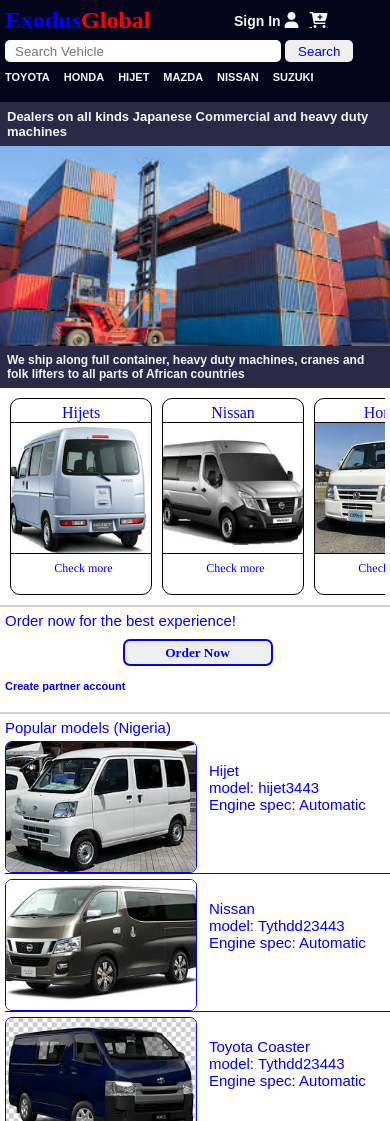
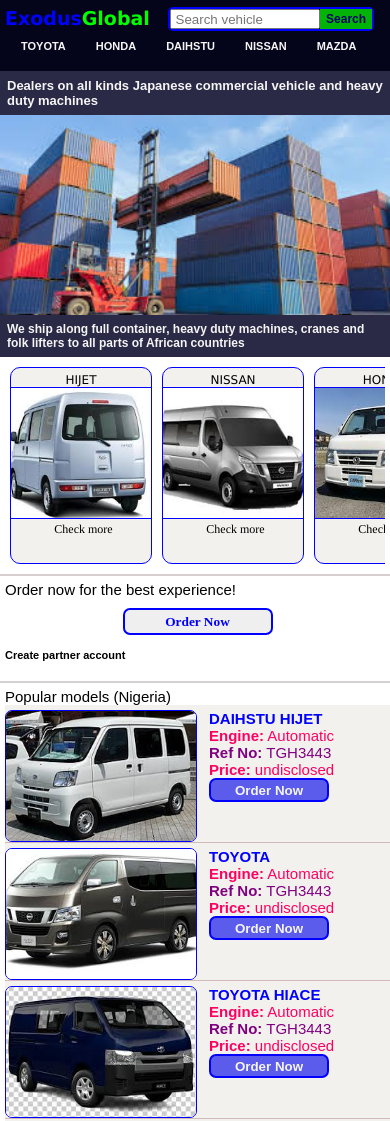
Before and after one commit to Emylet/exodus-global, a plain HTML site: page index.html in a window 390 px wide. Shown: the top 1121 px of the page. Drawn offline with Linux system fonts and the light colour scheme.

Commit message:
stuffs keeps on coming

```diff
--- a/goods.css
+++ b/goods.css
@@ -1,6 +1,9 @@
 *{
     margin: 0;
     padding: 0;
+}
+body{
+    font-family: Verdana, Geneva, Tahoma, sans-serif;
 }
 nav{
     background: black;
@@ -12,9 +15,14 @@ nav{
     padding-top: 2px;
     padding-left: 5px;
     padding-top: 9px;
+    font-size: 22px;
 }
     .head-name strong{
-    color: red;
+    color: lime;
+}
+.head-name a{
+    text-decoration: none;
+    color: blue;
 }
 #vehicles-links{
     display: flex;
--- a/index.css
+++ b/index.css
@@ -1,6 +1,9 @@
 *{
     margin: 0;
     padding: 0;
+}
+body{
+    font-family: Verdana, Geneva, Tahoma, sans-serif;
 }
 nav{
     background: rgb(4, 4, 26);
@@ -16,14 +19,55 @@ nav{
     padding-left: 5px;
 }
 .head-name strong{
-    color: red;
+    color: lime;
+}
+.head-name a{
+    text-decoration: none;
+    color: blue;
 }
 .user-div{
-    padding-left: 75%;
+    padding-left: 60%;
+}
+
+
+form{
+    color: blue;
+    display: flex;
+    width: 100%;
+    padding: 0;
+    border: 3px solid blue;
+    border-radius: 5px;
+    outline: none;
+}
+input{width: 90%;}
+input[type="search"] {
+    border: none;
+    background: whitesmoke;
+    margin: 0;
+    padding: 7px 8px;
+    font-size: 14px;
+    color: inherit;
+    border: none;
+    border-radius: 0;
+}
+input[type="search"]::placeholder {
+    color: white;
+}
+button[type="submit"] {
+    width: 50px;
+    padding: 0;
+    margin: 0;
+    border: none;
+    cursor: pointer;
+    opacity: 0.7;
+    background: lime;
+    color: darkblue;
+    font-size: 12px;
+    font-weight: bold
 }
 .sign{
     font-family: sans-serif;
-    font-size: 14px;
+    font-size: 12px;
     font-weight: bold;
 }
 .carty{
@@ -36,14 +80,7 @@ nav{
     padding-top: 5px;
     text-align: center;
 }
-#input-srch{
-    width: 50%;
-    height: 22px;
-    border: none;
-    color:  darkblue;
-    border-radius: 5px;
-    padding-left: 10px;
-}
+
 .send-srch{
     width: 11%;
     height: 22px;
@@ -52,26 +89,27 @@ nav{
     border-radius: 5px
 }
 .brands-sec{
-    padding-top: 9px;
+    padding-top: 14px;
     padding-bottom: 0;
 }
 .item-logos{
     width: 100%;
     display: flex;
     list-style: none;
-    justify-content: center;
 }
+
 .item-logos a{
     text-decoration: none;
     color: whitesmoke;
+    padding-left: 16px;
 }
 li{
-    margin: 15px;
+    margin: 10px;
     margin-left: 0;
     margin-top: 0;
     font-family: sans-serif;
-    font-weight: bold;
-    font-size: 13px;
+    font-weight: 600;
+    font-size: 15px;
 }
 li:hover{
     color: orangered;
@@ -134,23 +172,24 @@ li:hover{
     justify-content: center;
 }
 #advt-div{
-    background: white;
+    background: rgba(243, 241, 237, 0.938);
     width: 190px;
     height: 220px;
     border-radius: 10px;
     margin: 5px;
-    border: 1px solid black;
+    border: 1px solid blue;
     color: blue;
     padding-top: 5px;
     text-align: center;
+    font-size: 12px;
 }
 
 .imgs{
     width: 190px;
     height: 150px;
     object-fit: cover;
-    border-top: 1px solid black;
-    border-bottom: 1px solid black;
+    border-top: 1px solid blue;
+    border-bottom: 1px solid blue;
 }
 #checks{
     padding-left: 5px;
@@ -163,7 +202,7 @@ li:hover{
     padding-left: 5px;
     padding-top: 5px;
     font-size: 15px;
-    color: blue;
+    color: black;
     font-family: arial;
     text-align: left;
     height: 100px;
@@ -190,7 +229,7 @@ li:hover{
     color: whitesmoke;
 }
 #partner-acc{
-    color: blue;
+    color: black;
     text-decoration: none;
     font-size: 11px;
     font-family:sans-serif;
@@ -203,7 +242,7 @@ li:hover{
     padding-left: 5px;
     padding-top: 5px;
     font-size: 15px;
-    color: blue;
+    color: black;
     font-family: arial;
     text-align: left;
     height: 100%;
@@ -215,7 +254,7 @@ li:hover{
     display: flex;
     padding-top: 5px;
     padding-left: 20px;
-    border-bottom: 1px solid blue;
+    font-family:  Times, 'Times New Roman', serif;
 }
 .imgs-md{
     width: 190px;
@@ -225,8 +264,35 @@ li:hover{
     border-radius: 7px;
 }
 #span-mds{
-    padding-top: 21px;
     padding-left: 12px;
+    font-family: arial;
+    color: rgb(255, 0, 98);
+}
+#span-mds strong{
+    color:blue;
+}
+#span-mds b{
+    font-weight: bold;
+}
+
+.md-nms{
+    color: purple;
+}
+.md-btn{
+    width: 120px;
+    height: 24px;
+    font-family: 'Times New Roman', Times, serif;
+    color: whitesmoke;
+    background: rgb(91, 91, 236);
+    font-weight: bold;
+    font-family: arial;
+    border: 2px solid blue;
+    border-radius: 7px;
+    cursor: pointer;
+}
+.md-btn:hover{
+    background: whitesmoke;
+    color: blue;
 }
 footer{
     width: 100%;
@@ -255,7 +321,7 @@ footer{
 .media-link a{
     text-decoration: none;
     color: whitesmoke;
-    margin: 10px;
+    margin: 20px;
     padding-bottom: 7px;
 }
 .fab{
@@ -270,6 +336,48 @@ footer{
 .fa-instagram{
     color: rgb(166, 97, 235);
 }
+@media (max-width:800px){
+    .user-div{
+        padding-left: 20%;
+    }
+    form{
+        display: flex;
+        width: 93%;
+        height: 20px;
+        padding: 0;
+        border: 2px solid blue;
+        border-radius: 5px;
+    }
+    input{width: 74%;}
+    input[type="search"] {
+        border: none;
+        background: whitesmoke;
+        margin: 0;
+        padding: 7px 8px;
+        font-size: 14px;
+        color: inherit;
+        border: none;
+        border-radius: 0;
+        outline: none;
+    }
+    input[type="search"]::placeholder {
+        color: white;
+    }
+    button[type="submit"] {
+        width: 26%;
+        padding: 0;
+        margin: 0;
+        border: none;
+        border-radius: 0;
+        cursor: pointer;
+        opacity: 0.7;
+        background: lime;
+        color: darkblue;
+        font-size: 12px;
+        font-weight: bold;
+    }
+
+}
 @media (max-width:500px){
     nav{
         background: rgb(4, 4, 26);
@@ -283,12 +391,14 @@ footer{
         color: blue;
         padding-top: 2px;
         padding-left: 0;
+        font-size: 19px;
     }
     .head-name strong{
-        color: red;
+        color: lime;
     }
     .user-div{
-        padding-left: 22%;
+        padding-top: 2px;
+        padding-left: 18px;
     }
     .sign{
         font-family: sans-serif;
@@ -302,23 +412,56 @@ footer{
         color: whitesmoke;
     }
     .srch-div{
-        padding-top: 5px;
+        padding-top: 3px;
         text-align: left;
     }
-    #input-srch{
-        width: 70%;
-        height: 22px;
-        border: none;
-        border-radius: 5px;
-        padding-left: 10px;
-    }
+
     .send-srch{
-        width: 18%;
-        height: 22px;
-        color: blue;
+        width: 22%;
+        height: 19px;
+        color: black;
         border: none;
         border-radius: 5px
     }
+
+
+form{
+    display: flex;
+    width: 93%;
+    height: 20px;
+    padding: 0;
+    border: 2px solid blue;
+    border-radius: 5px;
+}
+input{width: 74%;}
+input[type="search"] {
+    border: none;
+    background: whitesmoke;
+    margin: 0;
+    padding: 7px 8px;
+    font-size: 14px;
+    color: inherit;
+    border: none;
+    border-radius: 0;
+    outline: none;
+}
+input[type="search"]::placeholder {
+    color: white;
+}
+button[type="submit"] {
+    width: 26%;
+    padding: 0;
+    margin: 0;
+    border: none;
+    border-radius: 0;
+    cursor: pointer;
+    opacity: 0.7;
+    background: lime;
+    color: darkblue;
+    font-size: 12px;
+    font-weight: bold;
+}
+
     .brands-sec{
         padding-top: 9px;
         padding-bottom: 0;
@@ -375,17 +518,17 @@ footer{
         justify-content: left;
     }
     #advt-div{
-        background: white;
+        background: rgba(243, 241, 237, 0.938);
         width: 140px;
         height: 190px;
         border-radius: 10px;
         margin: 5px;
-        border: 1px solid black;
-        color: blue;
+        border: 1px solid blue;
+        color: black;
         text-align: center;
     }
     .mds{
-        color: blue;
+        color: black;
         font-size: 13px;
         padding-left: 10px;
         padding-top: 5px;
@@ -396,12 +539,12 @@ footer{
         width: 140px;
         height: 130px;
         object-fit: cover;
-        border-bottom: 1px solid black;
+        border-bottom: 1px solid blue;
     }
     #checks{
         padding-left: 5px;
         font-size: 12px;
-        color: blue;
+        color: black;
         text-decoration: navy;
         font-family: times;
     }
@@ -409,6 +552,8 @@ footer{
         display: flex;
         padding-top: 5px;
         padding-left: 0;
+        background: rgba(243, 241, 237, 0.938);
+        border-bottom: 1px solid rgb(211, 186, 186);
     }
 
     .media-link{
@@ -416,6 +561,10 @@ footer{
         display: flex;
         list-style: none;
         justify-content: left;
-        padding-left: 12px;
+        padding-left: 1px;
+    }
+    #mail{
+        font-size: 12px;
+        padding-left: 0;
     }
 }
--- a/index.html
+++ b/index.html
@@ -13,30 +13,28 @@
     <!--Navbar Section-->
     <nav>
         <div class="navbar">
-           <h1 class="head-name">Exodus<strong>Global</strong> </h1>
+           <h1 class="head-name"><a href="index.html">Exodus<strong>Global</strong> </a></h1>
            <div class="user-div">
-                <span class="sign">Sign In </span>
-                <a href="#" class="fas fa-user"></a>
-                <a href="#" class="fas fa-cart-plus carty" ></a>
+            <form>
+                <input type="text" placeholder=" Search vehicle" id="input-srch" />
+                <button type="submit" id="srchBtn">Search</button>
+            </form>
+
             </div>
         </div>
-        <div class="srch-div">
-            <input id="input-srch" type="text" placeholder="Search Vehicle">
-            <input class="send-srch" type="button" value="Search" id="srchBtn">
-        </div>
+
         <div class="brands-sec">
             <ul class="item-logos">
                     <a href="goods.html"><li>TOYOTA</li></a>
                     <a href="goods.html"><li>HONDA</li></a>
-                <a href="goods.html"><li>HIJET</li></a>
+                    <a href="goods.html"><li>DAIHSTU</li></a>
+                    <a href="goods.html"><li>NISSAN</li></a>
                     <a href="goods.html"><li>MAZDA</li></a>
-                <a href="goods.html"><li>NISSAN</li></a>
-                <a href="goods.html"><li>SUZUKI</li></a>
             </ul>
         </div>
     </nav>
     <div class="descri-div">
-        <p class="dsc-p">Dealers on all kinds Japanese Commercial and heavy duty machines</p>
+        <p class="dsc-p">Dealers on all kinds Japanese commercial vehicle and heavy duty machines</p>
     </div>
     <div class="ship-div" id="advert-img">
 
@@ -48,33 +46,33 @@
         </div>
     <div class="advert-cnt">
         <div id="advt-div">
-            Hijets
+            HIJET
             <img class="imgs" src="hij/download (10).jpg">
             <a id="checks" href="goods.html">Check more</a>
         </div>
 
         <div id="advt-div">
-            Nissan
+            NISSAN
             <img class="imgs" src="niss/download (3).jpg">
             <a id="checks" href="goods.html">Check more</a>
         </div>
         <div id="advt-div">
-            Honda
+            HONDA
             <img class="imgs" src="hond/img003.jpg">
             <a id="checks" href="goods.html">Check more</a>
         </div>
         <div id="advt-div">
-            Suzuki
+            SUZUKI
             <img class="imgs" src="suzi/download (11).jpg">
             <a id="checks" href="goods.html">Check more</a>
         </div>
         <div id="advt-div">
-            Toyota
+            TOYOTA
             <img class="imgs" src="toyo/bus17.jpg">
             <a id="checks" href="goods.html">Check more</a>
         </div>
         <div id="advt-div">
-            Mazda
+            MAZDA
             <img class="imgs" src="mazd/download (9).jpg">
             <a id="checks" href="goods.html">Check more</a>
         </div>
@@ -90,49 +88,70 @@
         Popular models (Nigeria)
         <div class="popular-model">
             <img class="imgs-md" src="hij/download (8).jpg">
-            <span id="span-mds">Hijet <br>
-            model: hijet3443<br>
-            Engine spec: Automatic
+            <span id="span-mds"> <strong>DAIHSTU HIJET </strong><br>
+            <b>Engine:</b> Automatic
+            <p class="md-nms"><b>Ref No:</b> TGH3443</p>
+            <b>Price:</b> undisclosed<br>
+            <input class="md-btn" type="button" value="Order Now">
         </span>
         </div>
         <div class="popular-model">
             <img class="imgs-md" src="niss/download (4).jpg">
-            <span id="span-mds">Nissan<br>
-            model: Tythdd23443<br>
-            Engine spec: Automatic
+            <span id="span-mds"> <strong>TOYOTA </strong><br>
+                <b>Engine:</b> Automatic
+                <p class="md-nms"><b>Ref No:</b> TGH3443</p>
+                <b>Price:</b> undisclosed<br>
+                <input class="md-btn" type="button" value="Order Now">
             </span>
         </div>
         <div class="popular-model">
             <img class="imgs-md" src="toyo/bus13.jpg">
-            <span id="span-mds">Toyota Coaster <br>
-            model: Tythdd23443<br>
-            Engine spec: Automatic
+            <span id="span-mds"> <strong>TOYOTA HIACE </strong><br>
+                <b>Engine:</b> Automatic
+                <p class="md-nms"><b>Ref No:</b> TGH3443</p>
+                <b>Price:</b> undisclosed<br>
+                <input class="md-btn" type="button" value="Order Now">
             </span>
         </div>
         <div class="popular-model">
             <img class="imgs-md" src="niss/download (19).jpg">
-            <span id="span-mds">Nissan <br>
-            model: Nisad443<br>
-            Engine spec: Manual
+            <span id="span-mds"> <strong>DAIHSTU HIJET </strong><br>
+                <b>Engine:</b> Automatic
+                <p class="md-nms"><b>Ref No:</b> TGH3443</p>
+                <b>Price:</b> undisclosed<br>
+                <input class="md-btn" type="button" value="Order Now">
             </span>
         </div>
 
         <div class="popular-model">
             <img class="imgs-md" src="hij/download (14).jpg">
-            <span id="span-mds">Hijet <br>
-            model: Nisad443<br>
-            Engine spec: Manual
+            <span id="span-mds"> <strong>DAIHSTU HIJET </strong><br>
+                <b>Engine:</b> Automatic
+                <p class="md-nms"><b>Ref No:</b> TGH3443</p>
+                <b>Price:</b> undisclosed<br>
+                <input class="md-btn" type="button" value="Order Now">
             </span>
         </div>
         <div class="popular-model">
             <img class="imgs-md" src="toyo/bus12.jpg">
-            <span id="span-mds">Toyota <br>
-            model: Nisad443<br>
-            Engine spec: Manual
+            <span id="span-mds"> <strong>DAIHSTU HIJET </strong><br>
+                <b>Engine:</b> Automatic
+                <p class="md-nms"><b>Ref No:</b> TGH3443</p>
+                <b>Price:</b> undisclosed<br>
+                <input class="md-btn" type="button" value="Order Now">
             </span>
         </div>
     </div>
     <footer>
+         <div class="navbar">
+            <ul class="media-link">
+                <a href="#"><i class="fab fa-facebook-f "></i></a>
+                <a href="https://wa.me/+2348109954209"><i class="fab fa-whatsapp"> </i></a>
+                <a href="#"><i class="fab fa-instagram "> </i></a>
+                <a href="#"><i  class="fab fa-twitter"> </i></a>
+                <a href="#" class="fas fa-user"></a>
+                <a href="#" class="fas fa-cart-plus carty" ></a>
+        </div>
         <ul class="footer-items">
             <a href="infox.html"><li>ABOUT US </li></a>
             <a href="infox.html"><li>CONTACT</li></a>
@@ -140,11 +159,9 @@
             <a href="#"><li>PARTNERSHIPS</li></a>
         </ul>
         <ul class="media-link">
-            <a href="mailto:evax1914@gmail.com">mail: evax1914@gmail.com</a>
-            <a href="#"><i class="fab fa-facebook-f "></i></a>
-            <a href="https://wa.me/+2348109954209"><i class="fab fa-whatsapp"> </i></a>
-            <a href="#"><i class="fab fa-instagram "> </i></a>
-            <a href="#"><i  class="fab fa-twitter"> </i></a>
+            <a id="mail" href="mailto:evax1914@gmail.com">mail: evax1914@gmail.com</a>
+            <a id="mail" href="#">+2348109954209</a>
+
         </ul>
     </footer>
     <script src="index.js"></script>
--- a/index.js
+++ b/index.js
@@ -21,7 +21,8 @@ var errVal = document.getElementById("error-value");
 
 var myArr = ["hijet","toyota", "honda", "nissan", "mazda", "daihtsu", "suzuki"];
 
-function srchEl() {
+function srchEl(e) {
+    e.preventDefault();
     var inputSrch = document.getElementById("input-srch").value;
     inputSrch = inputSrch.toLowerCase();
     var index = myArr.indexOf(inputSrch);
```
Also changed, not shown: goods.html (+1 -1 lines), infox.html (+7 -2 lines), logos/N-niss.jpg (added), logos/download (1).jpg (added), logos/download (1).png (added), logos/download (2).png (added), logos/download (3).png, logos/download (4).png (added), logos/download (5).png (added), logos/download.png (added), logos/ty76.jpg (added). Lines whose indentation alone changed are shown as unchanged.
